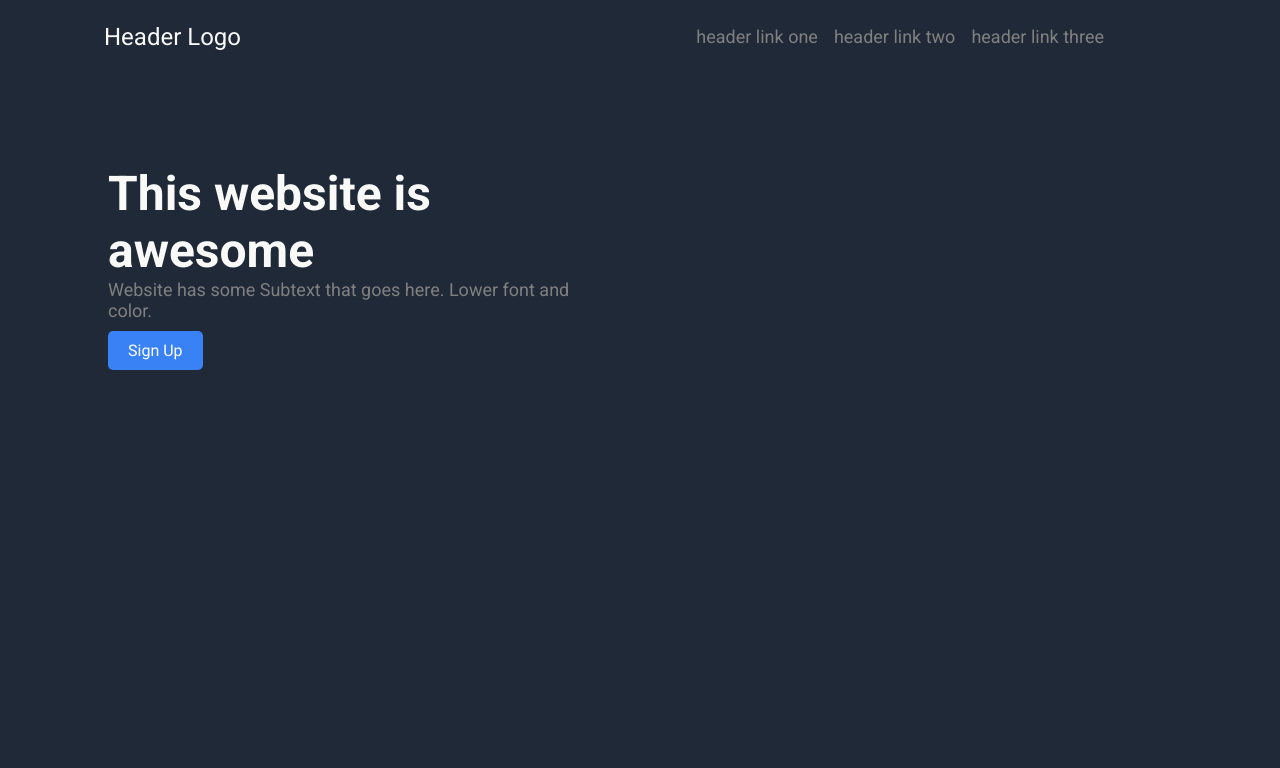
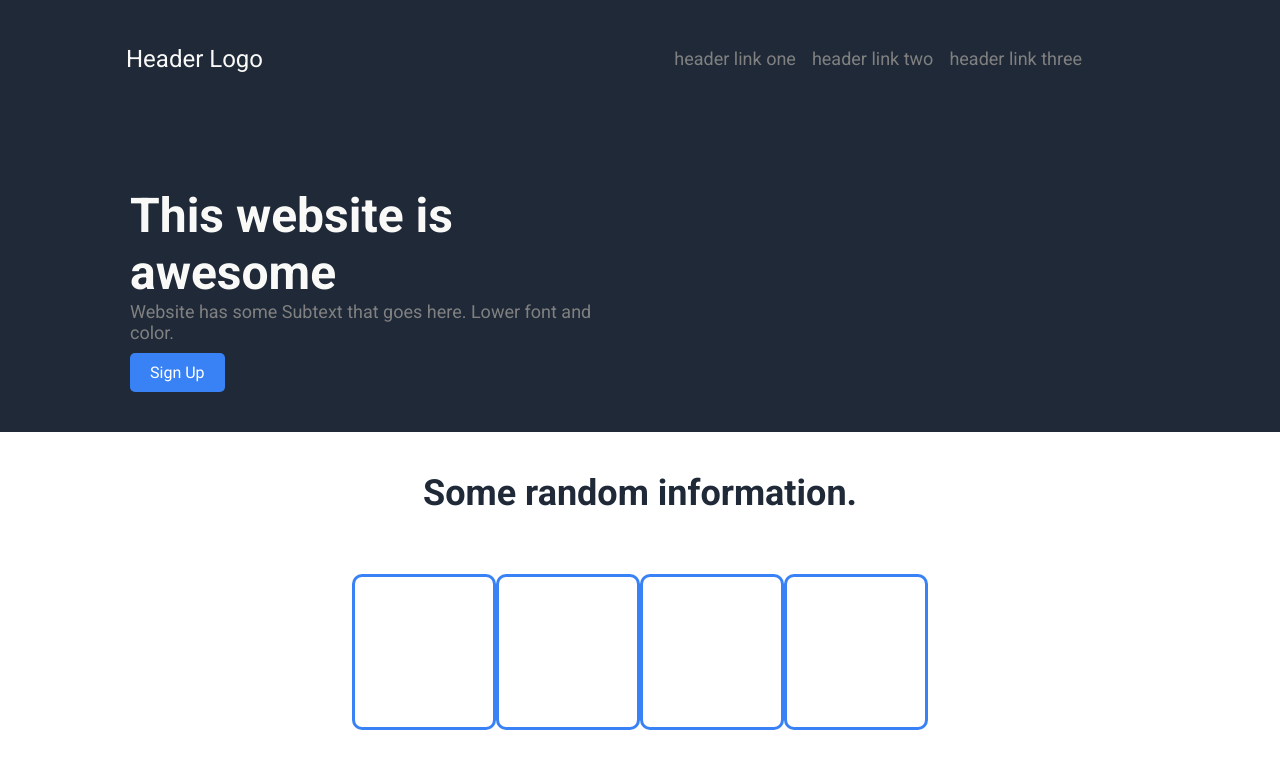
Before and after one commit to DConne/Landing, a plain HTML site: page index.html in a window 1280 px wide. Drawn offline with Linux system fonts and the light colour scheme.

Commit message:
Added second section

```diff
--- a/index.html
+++ b/index.html
@@ -26,6 +26,20 @@
         </div>
          <a href="#" class="Button"> Sign Up</a>
     </div>
+    <div class="information">
+        <div class="random-information">
+            Some random information.
+        </div>
+        <div class="boxes">
+        <div class="box-one"></div>
+        <div class="box-two"></div>
+        <div class="box-three"></div>
+        <div class="box-four"></div>
+        </div>
+        <div class="SubText2">
+
+        </div>
+    </div>
 
 </body>
 </html>
--- a/style.css
+++ b/style.css
@@ -1,14 +1,13 @@
 @import url('https://fonts.googleapis.com/css2?family=Roboto:wght@400;700&display=swap');
 body{
-font-family: Roboto;
-background-color: #1F2937;
+    margin: 0px;
+    font-family: Roboto;
 }
 
-.header{
-    font-family: Roboto;
+.Header{
     background-color: #1F2937;
     justify-content: space-between;
-    border: 30px;
+    padding: 30px;
 }
 .logo{
     display: flex;
@@ -40,7 +39,7 @@ a{
 .MainText{
     width: 500px;
     color: #F9FAF8;
-    font-weight: bold;
+    font-weight: bolder;
     font-size: 48px;
     padding: 0px;
     margin-top: 100px;
@@ -70,3 +69,53 @@ a{
   margin-right: 100px;
   cursor: pointer;
 }
+.random-information{
+    color: #1F2937;
+    font-weight: bolder;
+    font-size: 36px;
+    text-align: center;
+    padding: 40px;
+}
+.boxes{
+    display: flex;
+    justify-content: space-between;
+    margin: 20px;
+    margin-left: 22em;
+    margin-right: 22em;
+    text-align: center;
+}
+.box-one{
+    display: flex;
+    height: 150px;
+    width: 140px;
+    border-radius: 10px;
+    border: 3px solid #3882F6;
+    color: #3882F6;
+}
+.box-two{
+    display: flex;
+    height: 150px;
+    width: 140px;
+    border-radius: 10px;
+    border: 3px solid #3882F6;
+    color: #3882F6;
+}
+.box-three{
+    display: flex;
+    height: 150px;
+    width: 140px;
+    border-radius: 10px;
+    border: 3px solid #3882F6;
+    color: #3882F6;
+}
+.box-four{
+    display: flex;
+    height: 150px;
+    width: 140px;
+    border-radius: 10px;
+    border: 3px solid #3882F6;
+    color: #3882F6;
+}
+.text{
+    text-align: center;
+}
```
